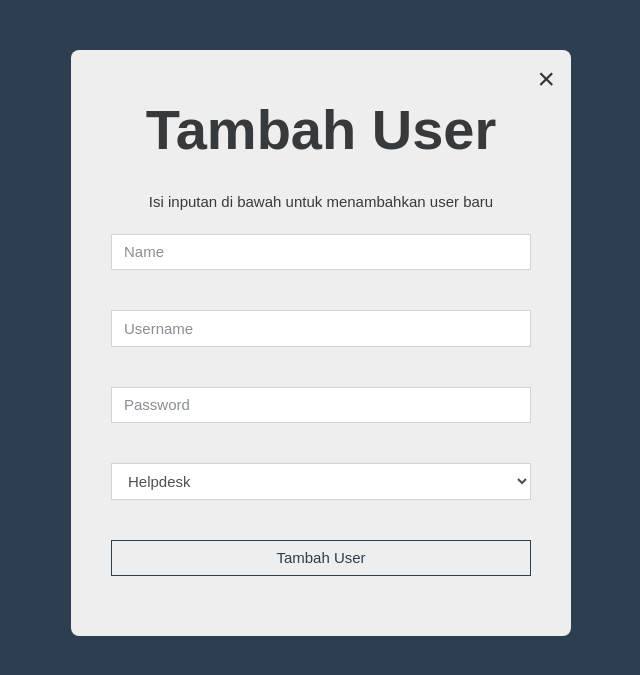
After one commit to ntyrtype/moris_bot, a PHP site: page /admin.php in a window 1280 px wide. The commit adds this page. Shown: the top 675 px of the page, without its empty margins (319-959 px from the left). Run offline with PHP 8.4, Linux system fonts and the light colour scheme; a user stored in the database is signed in; some libraries are stand-ins or nearby versions.

Commit message:
halaman tools admin

```diff
--- /dev/null
+++ b/web/admin.php
@@ -0,0 +1,128 @@
+<?php
+session_start();
+require "../config/Database.php"; // Memuat konfigurasi database
+
+// Cek apakah pengguna sudah login dan memiliki role admin
+if (!isset($_SESSION['role'])) {
+  echo "<script>alert('Anda harus login terlebih dahulu!'); window.location.href='index.php';</script>";
+  exit();
+}
+
+if ($_SESSION['role'] !== 'admin') {
+  echo "<script>alert('Anda tidak memiliki akses untuk menambahkan user!'); window.location.href='dashboard.php';</script>";
+  exit();
+}
+
+if ($_SERVER["REQUEST_METHOD"] == "POST") {
+    $nama = trim($_POST['nama']);
+    $username = trim($_POST['username']);
+    $password = hash('sha256', $_POST['password']); // Enkripsi password
+    $role = $_POST['role']; // Role dari dropdown
+    $status = 'active'; // Default status
+
+    try {
+        $stmt = $pdo->prepare("INSERT INTO users (Nama, Username, Password, role, status) VALUES (?, ?, ?, ?, ?)");
+        $stmt->execute([$nama, $username, $password, $role, $status]);
+
+        echo "<script>alert('User berhasil ditambahkan!'); window.location.href='index.php';</script>";
+    } catch (PDOException $e) {
+        echo "<script>alert('Gagal menambahkan user: " . $e->getMessage() . "');</script>";
+    }
+}
+?>
+
+<!DOCTYPE html>
+<html lang="en">
+<head>
+  <meta charset="UTF-8">
+  <title>ADD USER</title>
+  <link href="https://stackpath.bootstrapcdn.com/bootswatch/4.4.1/cosmo/bootstrap.min.css" rel="stylesheet">
+  <style>
+    body{
+      background-color: #2c3e50;
+    }
+    .wrapper {
+      font-family:'Poppins', sans-serif;
+      width: 500px;
+      padding: 30px;
+      margin: auto;
+      margin-top: 50px;
+      display: flex;
+      flex-direction: column;
+      text-align: center;
+      background-color: #EEEEEE;
+      border-radius: 0.5rem;
+      position: relative;
+    }
+    .close-btn {
+      position: absolute;
+      top: 5px;
+      right: 10px;
+      font-size: 30px;
+      color: #333;
+      cursor: pointer;
+      background: none;
+      border: none;
+    }
+    .wrapper h2 {
+      padding: 10px;
+      margin-bottom: 10px;
+      font-weight: bold;
+      text-align: center;
+    }
+    .wrapper p {
+      padding: 8px;
+      margin-bottom: 2px;
+    }
+    .wrapper form .form-group span {color: red;}
+    .form-group{
+      margin-bottom: 20px;
+      padding: 10px;
+    }
+    .btn{
+      border-color: #2c3e50;
+    }
+    .btn-customs{
+      color: #2c3e50;
+    }
+    .btn:hover{
+      background: #2c3e50;
+      border-color: #2c3e50;
+    }
+  </style>
+</head>
+<body>
+  <main>
+    <section class="container wrapper">
+      <button class="close-btn" onclick="window.history.back();">&times;</button>
+      <h2 class="display-4 pt-3">Tambah User</h2>
+      <p class="text-center">Isi inputan di bawah untuk menambahkan user baru</p>
+
+      <form action="" method="POST">
+        <div class="form-group">
+          <input type="text" name="nama" id="name" class="form-control" placeholder="Name" required >
+        </div>
+
+        <div class="form-group">
+          <input type="text" name="username" id="username" class="form-control" placeholder="Username" required >
+        </div>
+
+        <div class="form-group">
+          <input type="password" name="password" id="password" class="form-control" placeholder="Password" required>
+        </div>
+
+        <div class="form-group">
+          <select name="role" class="form-control" required>
+            <option value="helpdesk">Helpdesk</option>
+            <option value="admin">Admin</option>
+          </select>
+        </div>
+
+        <div class="form-group">
+          <input type="submit" class="btn btn-block btn-outline-primary btn-customs" value="Tambah User">
+        </div>
+      </form>
+    </section>
+  </main>
+</body>
+</html>
--- a/web/close.php
+++ b/web/close.php
@@ -118,6 +118,7 @@ $orders = $stmt->fetchAll(PDO::FETCH_ASSOC);
                 <div class="profile-content" id="profileContent">
                     <?php if ($_SESSION['role'] === 'admin'): ?>
                         <a href="add_user.php">Tambah User</a>
+                        <a href="admin.php">Tools</a>
                     <?php endif; ?>
                     <a href="reset_password.php">Reset Password</a>
                     <form action="logout.php" method="POST">
--- a/web/dashboard.php
+++ b/web/dashboard.php
@@ -301,6 +301,7 @@ if (isset($_GET['ajax']) && $_GET['ajax'] == "true") {
             <div class="profile-content" id="profileContent">
                 <?php if ($_SESSION['role'] === 'admin'): ?>
                 <a href="add_user.php">Tambah User</a>
+                <a href="admin.php">Tools</a>
                 <?php endif; ?>
                 <a href="reset_password.php">Reset Password</a>
                 <form action="logout.php" method="POST">
@@ -368,6 +369,7 @@ if (isset($_GET['ajax']) && $_GET['ajax'] == "true") {
         <?php if ($_SESSION['role'] === 'admin' || $_SESSION['role'] === 'helpdesk'): ?>
             <div class="table-container">
                 <table id="productivityTable" class="display">
+                <!-- <table id="dataTable" class="display" style="width:100%"> -->
                     <thead>
                         <tr>
                             <th>No</th>
--- a/web/home.php
+++ b/web/home.php
@@ -40,6 +40,7 @@ if (!isset($_SESSION['user_id'])) {
             <div class="profile-content" id="profileContent">
                 <?php if ($_SESSION['role'] === 'admin'): ?>
                     <a href="add_user.php">Tambah User</a>
+                    <a href="admin.php">Tools</a>
                 <?php endif; ?>
                 <a href="reset_password.php">Reset Password</a>
                 <form action="logout.php" method="POST">
--- a/web/log.php
+++ b/web/log.php
@@ -129,6 +129,7 @@ $orders = $stmt->fetchAll(PDO::FETCH_ASSOC);
                 <div class="profile-content" id="profileContent">
                     <?php if ($_SESSION['role'] === 'admin'): ?>
                         <a href="add_user.php">Tambah User</a>
+                        <a href="admin.php">Tools</a>
                     <?php endif; ?>
                     <a href="reset_password.php">Reset Password</a>
                     <form action="logout.php" method="POST">
--- a/web/order.php
+++ b/web/order.php
@@ -205,6 +205,7 @@ $orders = $stmt->fetchAll(PDO::FETCH_ASSOC);
                 <div class="profile-content" id="profileContent">
                     <?php if ($_SESSION['role'] === 'admin'): ?>
                     <a href="add_user.php">Tambah User</a>
+                    <a href="admin.php">Tools</a>
                     <?php endif; ?>
                     <a href="reset_password.php">Reset Password</a>
                     <form action="logout.php" method="POST">
--- a/web/pickup.php
+++ b/web/pickup.php
@@ -182,6 +182,7 @@ $orders = $stmt->fetchAll(PDO::FETCH_ASSOC);
                 <div class="profile-content" id="profileContent">
                     <?php if ($_SESSION['role'] === 'admin'): ?>
                         <a href="add_user.php">Tambah User</a>
+                        <a href="admin.php">Tools</a>
                     <?php endif; ?>
                     <a href="reset_password.php">Reset Password</a>
                     <form action="logout.php" method="POST">
```
